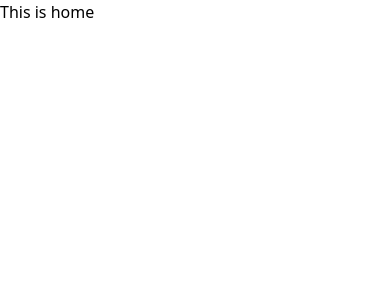
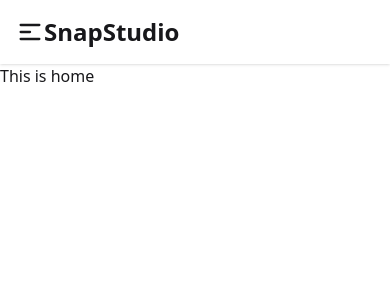
Before and after one commit to Ashiqur1819/Snap-Studio, a React (Vite) app: page / in a window 390 px wide. Shown: the top 300 px of the page. Built offline with nearby package versions, Linux system fonts and the light colour scheme.

Commit message:
Added navbar

```diff
--- a/package.json
+++ b/package.json
@@ -24,6 +24,7 @@
     "@types/react": "^19.0.10",
     "@types/react-dom": "^19.0.4",
     "@vitejs/plugin-react": "^4.3.4",
+    "daisyui": "^5.0.0",
     "eslint": "^9.21.0",
     "eslint-plugin-react-hooks": "^5.1.0",
     "eslint-plugin-react-refresh": "^0.4.19",
--- /dev/null
+++ b/src/components/Navbar.jsx
@@ -0,0 +1,54 @@
+import { NavLink } from "react-router-dom";
+
+
+const Navbar = () => {
+    return (
+      <div className="navbar shadow-sm px-4 md:px-6 lg:px-8 py-4">
+        <div className="navbar-start">
+          <div className="dropdown">
+            <div tabIndex={0} role="button" className="lg:hidden">
+              <svg
+                xmlns="http://www.w3.org/2000/svg"
+                className="h-7 w-7"
+                fill="none"
+                viewBox="0 0 24 24"
+                stroke="currentColor"
+              >
+                {" "}
+                <path
+                  strokeLinecap="round"
+                  strokeLinejoin="round"
+                  strokeWidth="2"
+                  d="M4 6h16M4 12h8m-8 6h16"
+                />{" "}
+              </svg>
+            </div>
+            <ul
+              tabIndex={0}
+              className="menu-sm dropdown-content bg-base-100 rounded-box z-1 mt-3 w-52 p-2 shadow items-center gap-6"
+            >
+              <li>
+                <NavLink to="/available_studios">Available Studios</NavLink>
+              </li>
+              <li>
+                <NavLink to="/booking_history">Booking History</NavLink>
+              </li>
+            </ul>
+          </div>
+          <a className="text-2xl font-bold">SnapStudio</a>
+        </div>
+        <div className="navbar-center hidden lg:flex">
+          <ul className="menu-horizontal px-1 text-base items-center gap-6">
+            <li>
+              <NavLink to="/available_studios">Available Studios</NavLink>
+            </li>
+            <li>
+              <NavLink to="/booking_history">Booking History</NavLink>
+            </li>
+          </ul>
+        </div>
+      </div>
+    );
+};
+
+export default Navbar;
--- a/src/index.css
+++ b/src/index.css
@@ -1 +1,2 @@
 @import "tailwindcss";
+@plugin "daisyui";
--- a/src/layouts/MainLayout.jsx
+++ b/src/layouts/MainLayout.jsx
@@ -1,9 +1,11 @@
 import { Outlet } from "react-router-dom";
+import Navbar from "../components/Navbar";
 
 
 const MainLayout = () => {
     return (
-        <div>
+        <div className="max-w-7xl mx-auto">
+            <Navbar></Navbar>
             <Outlet></Outlet>
         </div>
     );
--- /dev/null
+++ b/src/pages/AvailableStudios.jsx
@@ -0,0 +1,11 @@
+
+
+const AvailableStudios = () => {
+    return (
+        <div>
+            Available studios
+        </div>
+    );
+};
+
+export default AvailableStudios;
--- /dev/null
+++ b/src/pages/BookingHistory.jsx
@@ -0,0 +1,10 @@
+
+const BookingHistory = () => {
+    return (
+        <div>
+            Booking history
+        </div>
+    );
+};
+
+export default BookingHistory;
```
Also changed, not shown: src/router/router.jsx (+11 -1 lines), 1 other file (tests, documents, lock files or other folders).
